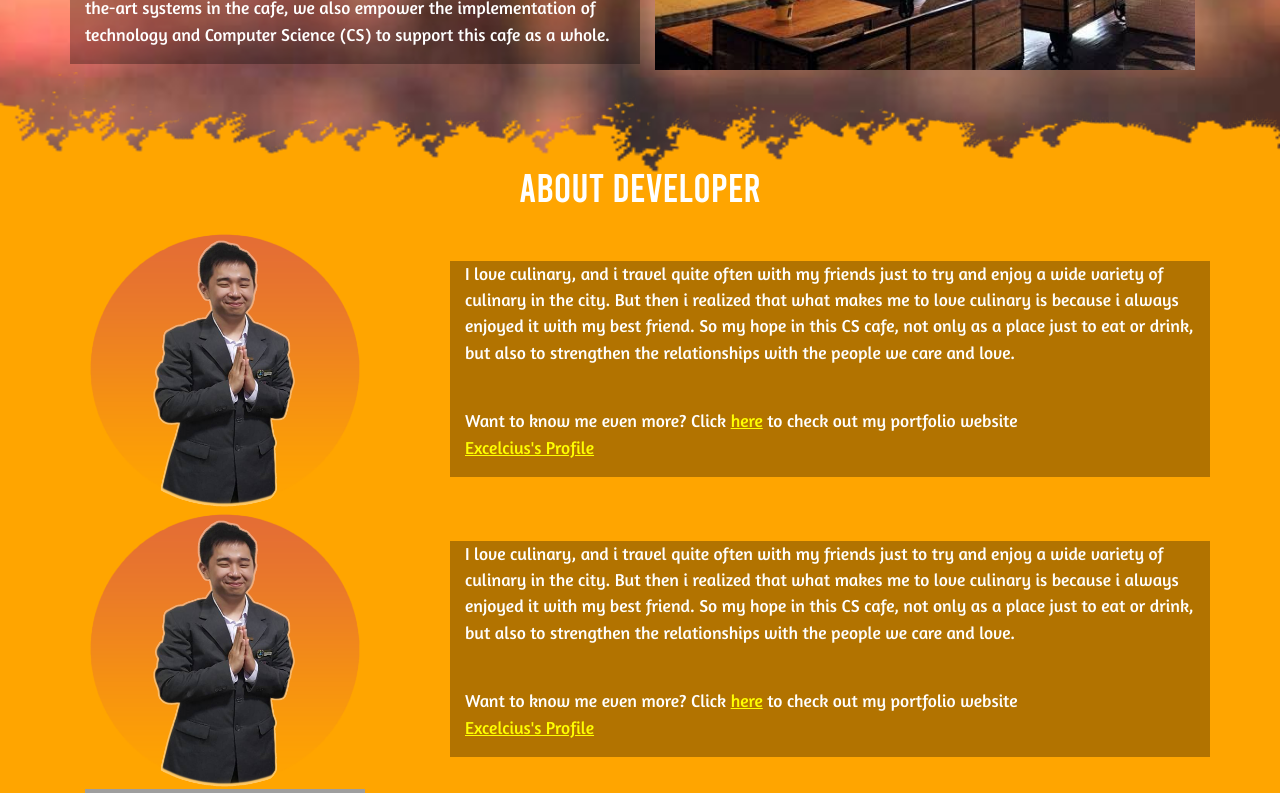
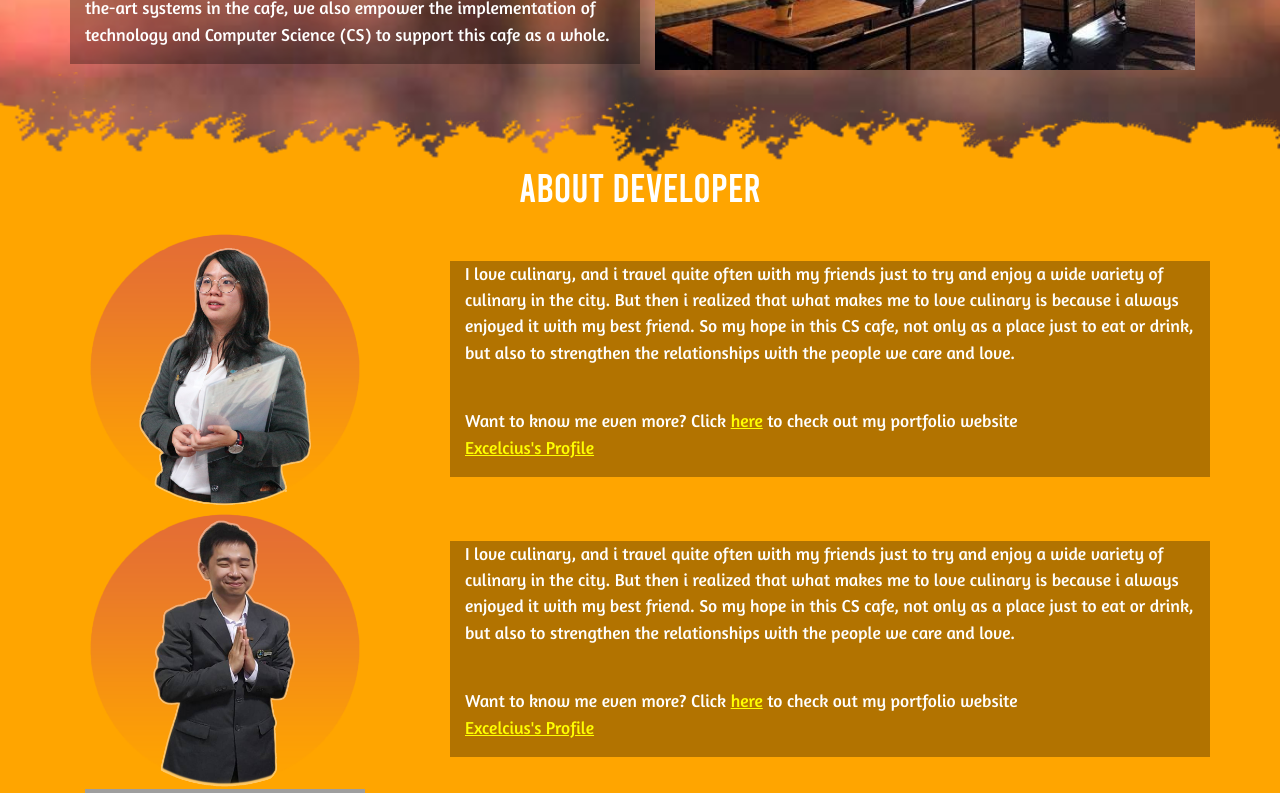
Before and after one commit to marselwijaya/PW1L_ProjectUAS_AbigailChristianExcelcius, a PHP site: page /AboutUs.php in a window 1280 px wide. Shown: the part 582-1375 px from the top of the page. Run offline with PHP 8.4, Linux system fonts and the light colour scheme; grey boxes are pictures that could not be loaded.

Commit message:
about us apdet

```diff
--- a/AboutUs.php
+++ b/AboutUs.php
@@ -102,7 +102,7 @@
           <div class="container" style="padding-top : 5%">
             <div class="row">
               <div data-aos="fade-right" style="transition:2s; align : center" class="col col-lg-4 col-md-4 col-sm-12 col-12">
-                <img src="images/excelgradientback.png" width=80%>
+                <img src="images/abigailgradientbg.png" width=80%>
               </div>
               <div data-aos="fade-left" style="transition:2s; margin: auto; background-color : rgba(0,0,0,0.3)" class="col col-lg-8 col-md-8 col-sm-12 col-12">
                 <p>
```
Also changed, not shown: images/abigailgradientback.png, images/abigailgradientbg.png (added).
